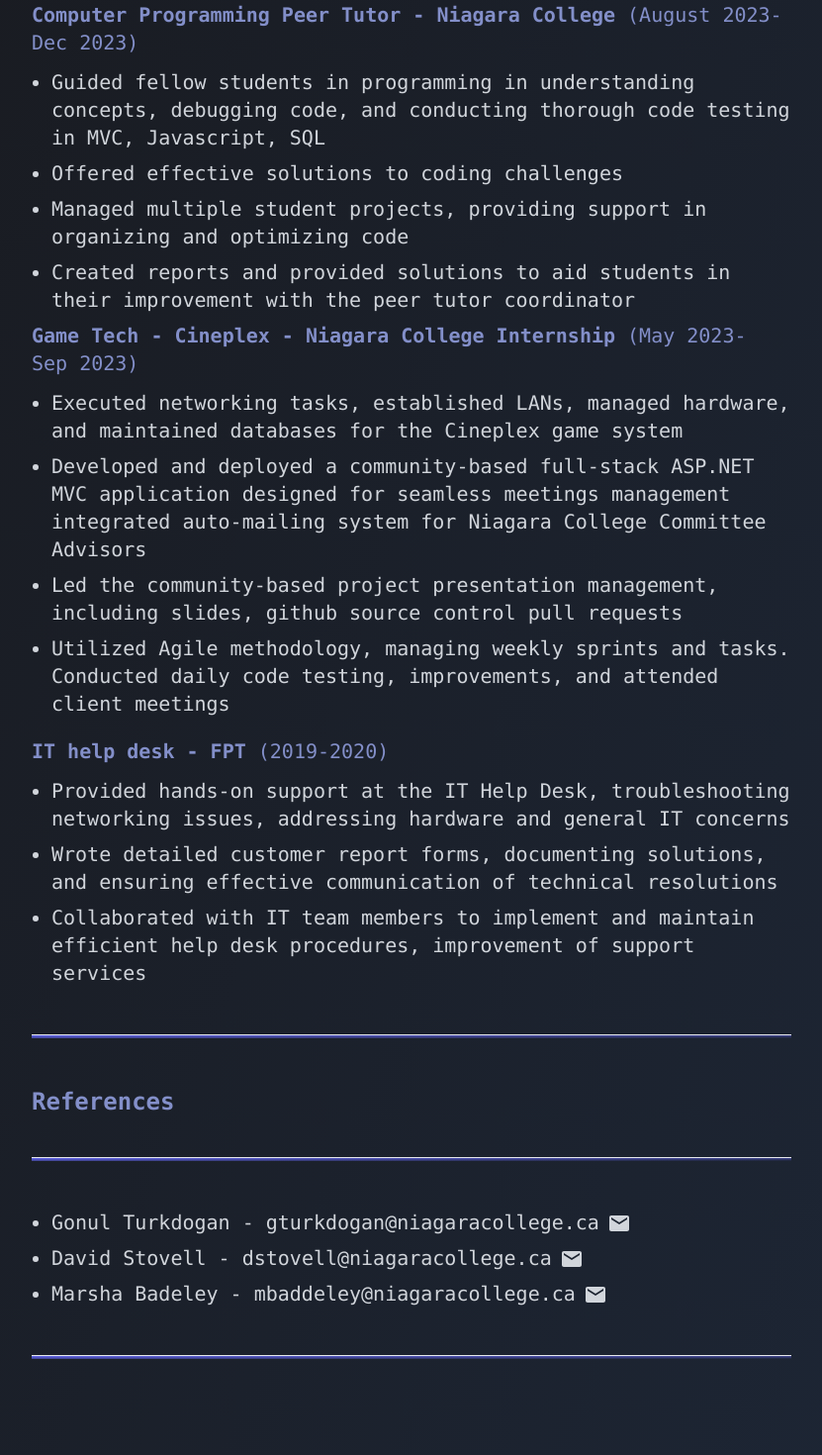
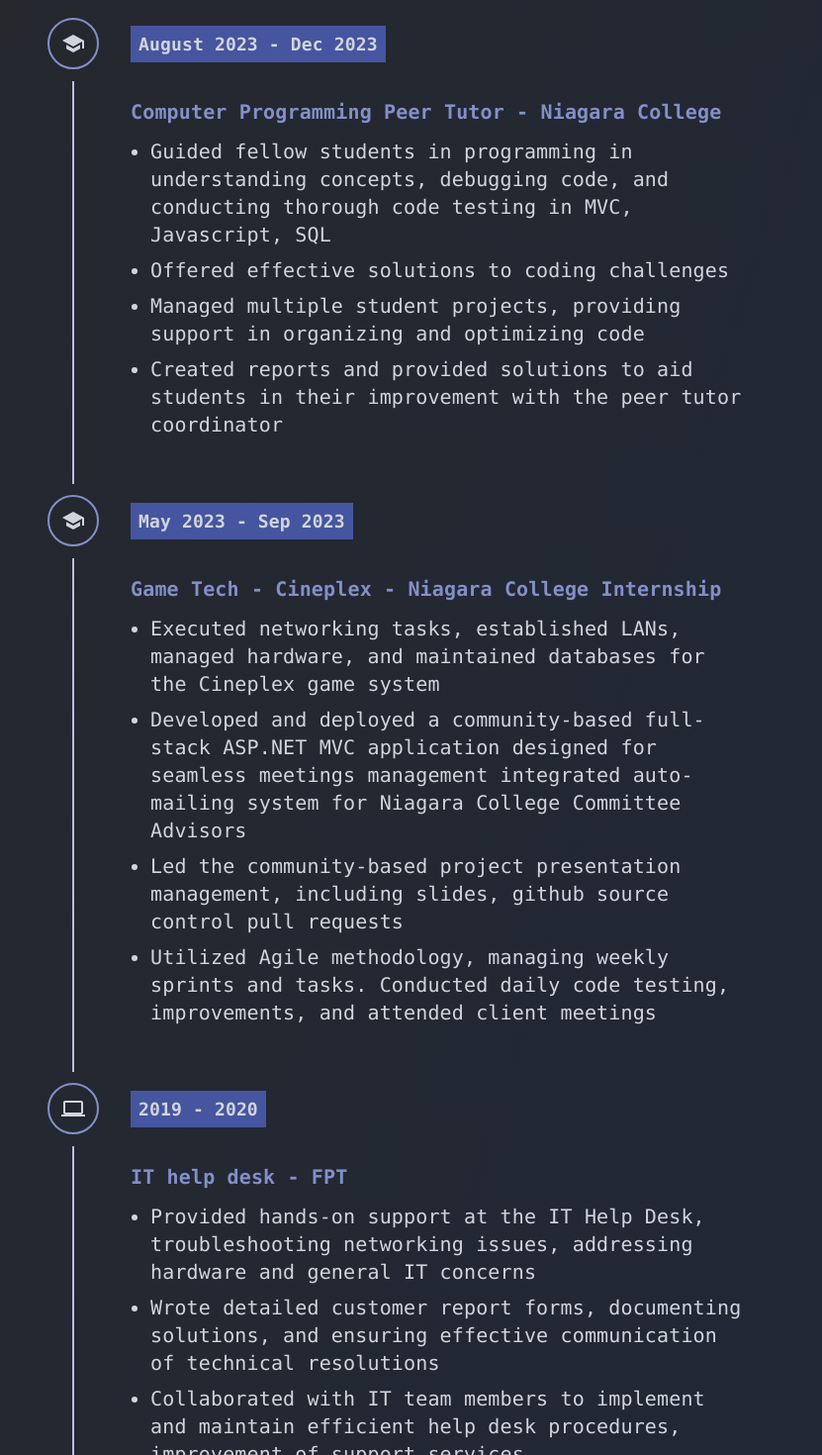
Before and after one commit to NoFun-z/LocPortfolio, a Next.js app in the folder locnextportfolio/: page /Experience in a window 1280 px wide. Shown: the part 1020-2490 px from the top of the page at 99% size, without its empty margins (224-1055 px from the left). Built offline with nearby package versions, Linux system fonts and the light colour scheme.

Commit message:
styling-updated

```diff
--- a/locnextportfolio/package.json
+++ b/locnextportfolio/package.json
@@ -18,7 +18,8 @@
     "@fortawesome/free-solid-svg-icons": "^6.4.2",
     "@fortawesome/react-fontawesome": "^0.2.0",
     "@mui/icons-material": "^5.14.18",
-    "@mui/material": "^5.14.18",
+    "@mui/lab": "^5.0.0-alpha.157",
+    "@mui/material": "^5.15.1",
     "@reduxjs/toolkit": "^1.9.7",
     "mongodb": "^6.3.0",
     "next": "^14.0.2",
--- a/locnextportfolio/src/app/Experience/page.tsx
+++ b/locnextportfolio/src/app/Experience/page.tsx
@@ -3,6 +3,8 @@
 import EmailIcon from '@mui/icons-material/Email';
 import useImages from '@/hooks/useImages';
 import { Metadata } from 'next'
+import WorkTimeLine from './timeLine';
+import TipsAndUpdatesIcon from '@mui/icons-material/TipsAndUpdates';
 
 export const metadata: Metadata = {
   title: 'My NextJS Portfolio - Loc Pham Experience',
@@ -44,61 +46,12 @@
       <p className='font-mono mb-10 text-lg md:text-2xl font-bold' style={{ color: '#838fc9' }}>Job Experience</p>
       <hr className="mb-12 h-1 w-full bg-gradient-to-br from-indigo-500 ..." />
       <div className='font-mono mb-10 text-base md:text-lg xl:text-xl'>
-        <p className='mb-3 font-bold' style={{ color: '#838fc9' }}>
-          Computer Programming Peer Tutor - Niagara College <span className='font-light'>(August 2023- Dec 2023)</span>
-        </p>
-        <ul className="list-disc pl-5">
-          <li className='mb-2 text-gray-300'>
-            Guided fellow students in programming in understanding concepts,
-            debugging code, and conducting thorough code testing in MVC, Javascript, SQL
-          </li>
-          <li className='mb-2 text-gray-300'>
-            Offered effective solutions to coding challenges
-          </li>
-          <li className='mb-2 text-gray-300'>
-            Managed multiple student projects, providing support in organizing and optimizing code
-          </li>
-          <li className='mb-2 text-gray-300'>
-            Created reports and provided solutions to aid students in their improvement with the
-            peer tutor coordinator
-          </li>
-        </ul>
-        <p className='mb-3 font-bold' style={{ color: '#838fc9' }}>
-          Game Tech - Cineplex - Niagara College Internship  <span className='font-light'>(May 2023- Sep 2023)</span>
-        </p>
-        <ul className="list-disc pl-5">
-          <li className='mb-2 text-gray-300'>
-            Executed networking tasks, established LANs, managed hardware, and maintained databases for the Cineplex game system
-          </li>
-          <li className='mb-2 text-gray-300'>
-            Developed and deployed a community-based full-stack ASP.NET MVC application designed for seamless meetings management integrated auto-mailing system for Niagara College Committee Advisors
-          </li>
-          <li className='mb-2 text-gray-300'>
-            Led the community-based project presentation management, including slides, github source control pull requests
-          </li>
-          <li className='mb-2 text-gray-300'>
-            Utilized Agile methodology, managing weekly sprints and tasks. Conducted daily code testing, improvements, and attended client meetings
-          </li>
-        </ul>
-        <p className='pt-3 mb-3 font-bold' style={{ color: '#838fc9' }}>
-          IT help desk - FPT <span className='font-light'>(2019-2020)</span>
-        </p>
-        <ul className="list-disc pl-5">
-          <li className='mb-2 text-gray-300'>
-            Provided hands-on support at the IT Help Desk, troubleshooting networking issues,
-            addressing hardware and general IT concerns
-          </li>
-
-          <li className='mb-2 text-gray-300'>
-            Wrote detailed customer report forms, documenting solutions,
-            and ensuring effective communication of technical resolutions
-          </li>
-
-          <li className='mb-2 text-gray-300'>
-            Collaborated with IT team members to implement and maintain efficient help desk procedures,
-            improvement of support services
-          </li>
-        </ul>
+        <WorkTimeLine />
+        <div className='mt-12 p-4 text-gray-300' style={{ backgroundColor: '#4655a0' }}>
+          <span><TipsAndUpdatesIcon style={{color: '#e6b800'}}/></span> I am unwavering in my resolve to prioritize the needs of my clients and constantly seek strategies
+          to enhance my work. By improving processes and welcoming feedback, I aim to surpass expectations and
+          achieve long-term success
+        </div>
       </div>
       <hr className="mb-12 h-1 w-full bg-gradient-to-br from-indigo-500 ..." />
       <p className='font-mono mb-10 text-lg md:text-2xl font-bold' style={{ color: '#838fc9' }}>References</p>
--- /dev/null
+++ b/locnextportfolio/src/app/Experience/timeLine.tsx
@@ -0,0 +1,115 @@
+'use client'
+
+import React from 'react'
+import { Timeline, TimelineConnector, TimelineContent, TimelineDot, TimelineItem, TimelineSeparator, timelineItemClasses } from '@mui/lab';
+import SchoolIcon from '@mui/icons-material/School';
+import LaptopIcon from '@mui/icons-material/Laptop';
+
+export default function WorkTimeLine() {
+    return (
+        <Timeline sx={{
+            [`& .${timelineItemClasses.root}:before`]: {
+                flex: 0,
+                padding: 0,
+            },
+        }}>
+            <TimelineItem>
+                <TimelineSeparator>
+                    <TimelineDot style={{ border: '2px solid #838fc9', padding: '12px' }} variant="outlined">
+                        <SchoolIcon style={{ color: 'rgb(209 213 219)' }} />
+                    </TimelineDot>
+                    <TimelineConnector sx={{ bgcolor: '#b8bfe0' }} />
+                </TimelineSeparator>
+                <TimelineContent sx={{ pt: '24px', px: 4, textAlign: 'left' }}>
+                    <span className='mb-3 p-2 font-bold font-mono text-sm md:text-base xl:text-lg'
+                        style={{ backgroundColor: '#4655a0', color: 'rgb(209 213 219)' }}>
+                        August 2023 - Dec 2023
+                    </span>
+                    <p className='mt-10 mb-3 font-bold font-mono text-base md:text-lg xl:text-xl' style={{ color: '#838fc9' }}>
+                        Computer Programming Peer Tutor - Niagara College
+                    </p>
+                    <ul className="list-disc pl-5 font-mono mb-10 text-base md:text-lg xl:text-xl">
+                        <li className='mb-2 text-gray-300'>
+                            Guided fellow students in programming in understanding concepts,
+                            debugging code, and conducting thorough code testing in MVC, Javascript, SQL
+                        </li>
+                        <li className='mb-2 text-gray-300'>
+                            Offered effective solutions to coding challenges
+                        </li>
+                        <li className='mb-2 text-gray-300'>
+                            Managed multiple student projects, providing support in organizing and optimizing code
+                        </li>
+                        <li className='mb-2 text-gray-300'>
+                            Created reports and provided solutions to aid students in their improvement with the
+                            peer tutor coordinator
+                        </li>
+                    </ul>
+                </TimelineContent>
+            </TimelineItem>
+            <TimelineItem>
+                <TimelineSeparator>
+                    <TimelineDot style={{ border: '2px solid #838fc9', padding: '12px' }} variant="outlined">
+                        <SchoolIcon style={{ color: 'rgb(209 213 219)' }} />
+                    </TimelineDot>
+                    <TimelineConnector sx={{ bgcolor: '#b8bfe0' }} />
+                </TimelineSeparator >
+                <TimelineContent sx={{ pt: '24px', px: 4, textAlign: 'left' }}>
+                    <span className='mb-3 p-2 font-bold font-mono text-sm md:text-base xl:text-lg'
+                        style={{ backgroundColor: '#4655a0', color: 'rgb(209 213 219)' }}>
+                        May 2023 - Sep 2023
+                    </span>
+                    <p className='mt-10 mb-3 font-bold font-mono text-base md:text-lg xl:text-xl' style={{ color: '#838fc9' }}>
+                        Game Tech - Cineplex - Niagara College Internship
+                    </p>
+                    <ul className="list-disc pl-5 font-mono mb-10 text-base md:text-lg xl:text-xl">
+                        <li className='mb-2 text-gray-300'>
+                            Executed networking tasks, established LANs, managed hardware, and maintained databases for the Cineplex game system
+                        </li>
+                        <li className='mb-2 text-gray-300'>
+                            Developed and deployed a community-based full-stack ASP.NET MVC application designed for seamless meetings management integrated auto-mailing system for Niagara College Committee Advisors
+                        </li>
+                        <li className='mb-2 text-gray-300'>
+                            Led the community-based project presentation management, including slides, github source control pull requests
+                        </li>
+                        <li className='mb-2 text-gray-300'>
+                            Utilized Agile methodology, managing weekly sprints and tasks. Conducted daily code testing, improvements, and attended client meetings
+                        </li>
+                    </ul>
+                </TimelineContent>
+            </TimelineItem>
+            <TimelineItem>
+                <TimelineSeparator>
+                    <TimelineDot style={{ border: '2px solid #838fc9', padding: '12px' }} variant="outlined">
+                        <LaptopIcon style={{ color: 'rgb(209 213 219)' }} />
+                    </TimelineDot>
+                    <TimelineConnector sx={{ bgcolor: '#b8bfe0' }} />
+                </TimelineSeparator>
+                <TimelineContent sx={{ pt: '24px', px: 4, textAlign: 'left' }}>
+                    <span className='mb-3 p-2 font-bold font-mono text-sm md:text-base xl:text-lg'
+                        style={{ backgroundColor: '#4655a0', color: 'rgb(209 213 219)' }}>
+                        2019 - 2020
+                    </span>
+                    <p className='mt-10 mb-3 font-bold font-mono text-base md:text-lg xl:text-xl' style={{ color: '#838fc9' }}>
+                        IT help desk - FPT
+                    </p>
+                    <ul className="list-disc pl-5 font-mono mb-10 text-base md:text-lg xl:text-xl">
+                        <li className='mb-2 text-gray-300'>
+                            Provided hands-on support at the IT Help Desk, troubleshooting networking issues,
+                            addressing hardware and general IT concerns
+                        </li>
+
+                        <li className='mb-2 text-gray-300'>
+                            Wrote detailed customer report forms, documenting solutions,
+                            and ensuring effective communication of technical resolutions
+                        </li>
+
+                        <li className='mb-2 text-gray-300'>
+                            Collaborated with IT team members to implement and maintain efficient help desk procedures,
+                            improvement of support services
+                        </li>
+                    </ul>
+                </TimelineContent>
+            </TimelineItem>
+        </Timeline>
+    )
+}
--- a/locnextportfolio/src/app/header.tsx
+++ b/locnextportfolio/src/app/header.tsx
@@ -133,7 +133,7 @@
 
     return (
         <ThemeProvider theme={theme}>
-            <body className="overflow-x-hidden bg-gradient-to-br from-zinc-900 to-slate-800">
+            <body className="overflow-x-hidden bg-gradient-to-br from-zinc-900 to-slate-800 lg:from-zinc-800 lg:to-slate-800">
                 {/* video background */}
                 <VideoBackground />
                 {/* nav bar */}
```
Also changed, not shown: 2 other files (tests, documents, lock files or other folders).
